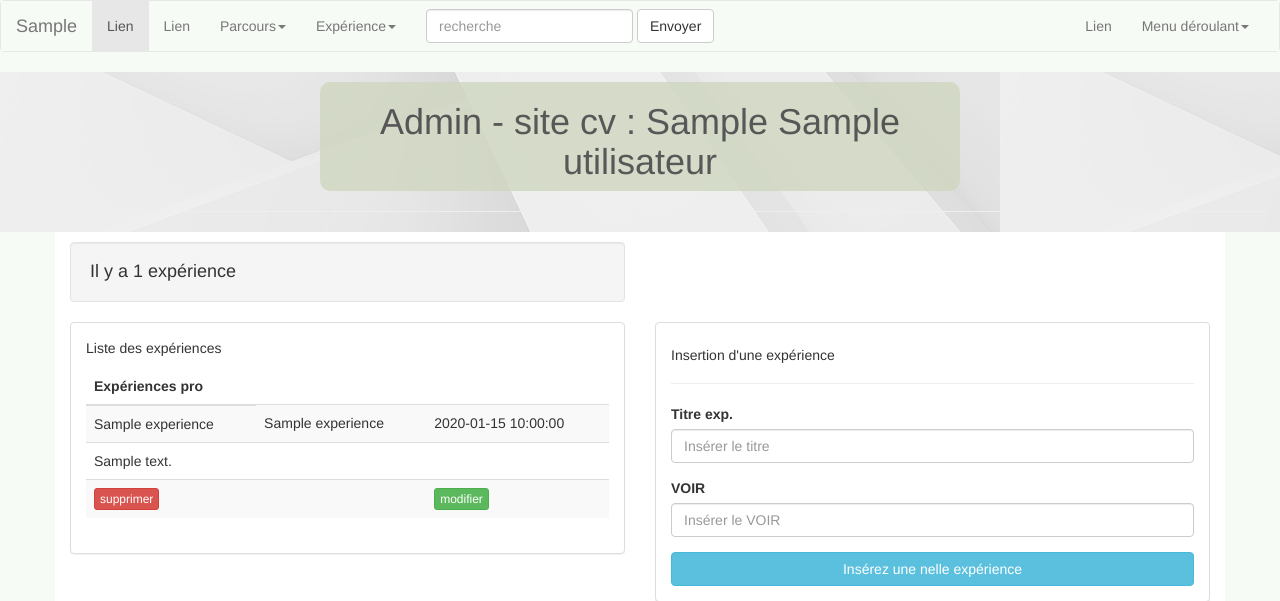
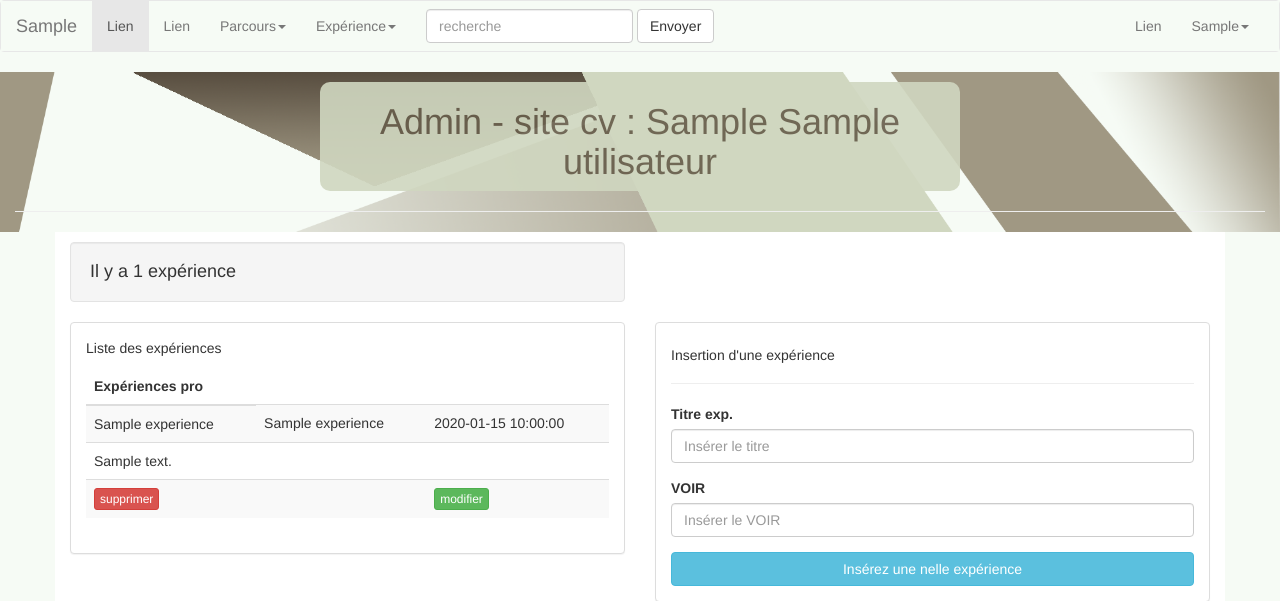
Before and after one commit to vienendelsur/lps_pisola_CV_VLG, a PHP site: page /experiences.php in a window 1280 px wide. Shown: the top 601 px of the page. Run offline with PHP 8.4, Linux system fonts and the light colour scheme; tables that the repository leaves empty or names only in its code hold one stand-in row (values such as "Sample post"); a stand-in replaces the project's code that opens the database connection.

Commit message:
c 31
images

```diff
--- a/admin/competences.php
+++ b/admin/competences.php
@@ -104,7 +104,7 @@ if(isset($_GET['id_competence'])) {// on récupère la comp. par son id ds l'url
   </div>
   <!-- /.container-fluid -->
 </nav>
-<div class="container-fluid">
+<div class="container-fluid geometrique">
   <div class="row">
     <div class="col-md-6 col-md-offset-3 fond_fonce">
       <h1 class="text-center">Admin - site cv : <?php echo($ligne_utilisateur['prenom']).' '.($ligne_utilisateur['nom']); ?></h1>
--- a/admin/css/style_admin.css
+++ b/admin/css/style_admin.css
@@ -13,13 +13,7 @@ body {
 	background: #F6FBF5;
 }
 
-.fond_fonce {
-	background: #D0D7C0;
-	-webkit-border-radius: 10px 10px 10px 10px;
-	border-radius: 10px 10px 10px 10px;
-	margin-top: 10px;
-	opacity: 0.8;
-}
+
 
 .sombre {
 	background: #665C4A;
@@ -35,6 +29,25 @@ a {
 	background: #F6FBF5;
 }
 
-.popolasca {
-	background-image: url(../img/geometic-bg-white.jpg);
+.geometrique {
+	background-image: url(../img/geometrique.png);
+	height: 100%;
+    min-height: 100%;
+    background-repeat: no-repeat;
+    background-size: 100% auto;
+    background-position: center top;
 }
+
+.fond_fonce {
+	background: #D0D7C0;
+	-webkit-border-radius: 10px 10px 10px 10px;
+	border-radius: 10px 10px 10px 10px;
+	margin-top: 10px;
+	opacity: 0.9;
+	color: #665C4A;
+}
+
+/*pour le menu*/
+.sr-only {
+	background: #665C4A;
+}
--- a/admin/experiences.php
+++ b/admin/experiences.php
@@ -89,13 +89,11 @@ if(isset($_GET['id_experience'])) {// on récupère la comp. par son id ds l'url
       </form>
       <ul class="nav navbar-nav navbar-right">
         <li><a href="#">Lien</a></li>
-        <li class="dropdown"><a href="#" class="dropdown-toggle" data-toggle="dropdown" role="button" aria-expanded="false">Menu déroulant<span class="caret"></span></a>
+        <li class="dropdown"><a href="#" class="dropdown-toggle" data-toggle="dropdown" role="button" aria-expanded="false"><?php echo($ligne_utilisateur['prenom']); ?><span class="caret"></span></a>
           <ul class="dropdown-menu" role="menu">
-            <li><a href="#">Lien</a></li>
-            <li><a href="#">Autre lien</a></li>
-            <li><a href="#">Autre lien</a></li>
+            <li><a href="#">Déconnexion</a></li>
             <li class="divider"></li>
-            <li><a href="#">Autre lien à part</a></li>
+            <li><a href="#">Site public</a></li>
           </ul>
         </li>
       </ul>
@@ -104,7 +102,7 @@ if(isset($_GET['id_experience'])) {// on récupère la comp. par son id ds l'url
   </div>
   <!-- /.container-fluid -->
 </nav>
-<div class="container-fluid popolasca">
+<div class="container-fluid geometrique">
   <div class="row">
     <div class="col-md-6 col-md-offset-3 fond_fonce">
       <h1 class="text-center">Admin - site cv : <?php echo($ligne_utilisateur['prenom']).' '.($ligne_utilisateur['nom']); ?></h1>
--- a/admin/loisirs.php
+++ b/admin/loisirs.php
@@ -92,7 +92,7 @@ if(isset($_GET['id_loisir'])) {// on récupère la comp. par son id ds l'url
   </div>
   <!-- /.container-fluid -->
 </nav>
-<div class="container-fluid">
+<div class="container-fluid geometrique">
   <div class="row">
     <div class="col-md-6 col-md-offset-3 fond_fonce">
       <h1 class="text-center">Admin - site cv : <?php echo($ligne_utilisateur['prenom']).' '.($ligne_utilisateur['nom']); ?></h1>
--- a/admin/reseaux.php
+++ b/admin/reseaux.php
@@ -92,7 +92,7 @@ if(isset($_GET['id_reseau'])) {// on récupère la comp. par son id ds l'url
   </div>
   <!-- /.container-fluid -->
 </nav>
-<div class="container-fluid">
+<div class="container-fluid geometrique">
   <div class="row">
     <div class="col-md-6 col-md-offset-3 fond_fonce">
       <h1 class="text-center">Admin - site cv : <?php echo($ligne_utilisateur['prenom']).' '.($ligne_utilisateur['nom']); ?></h1>
```
Also changed, not shown: admin/img/geometrique.png (added), divers/ARBO.svg, 3 other files.
